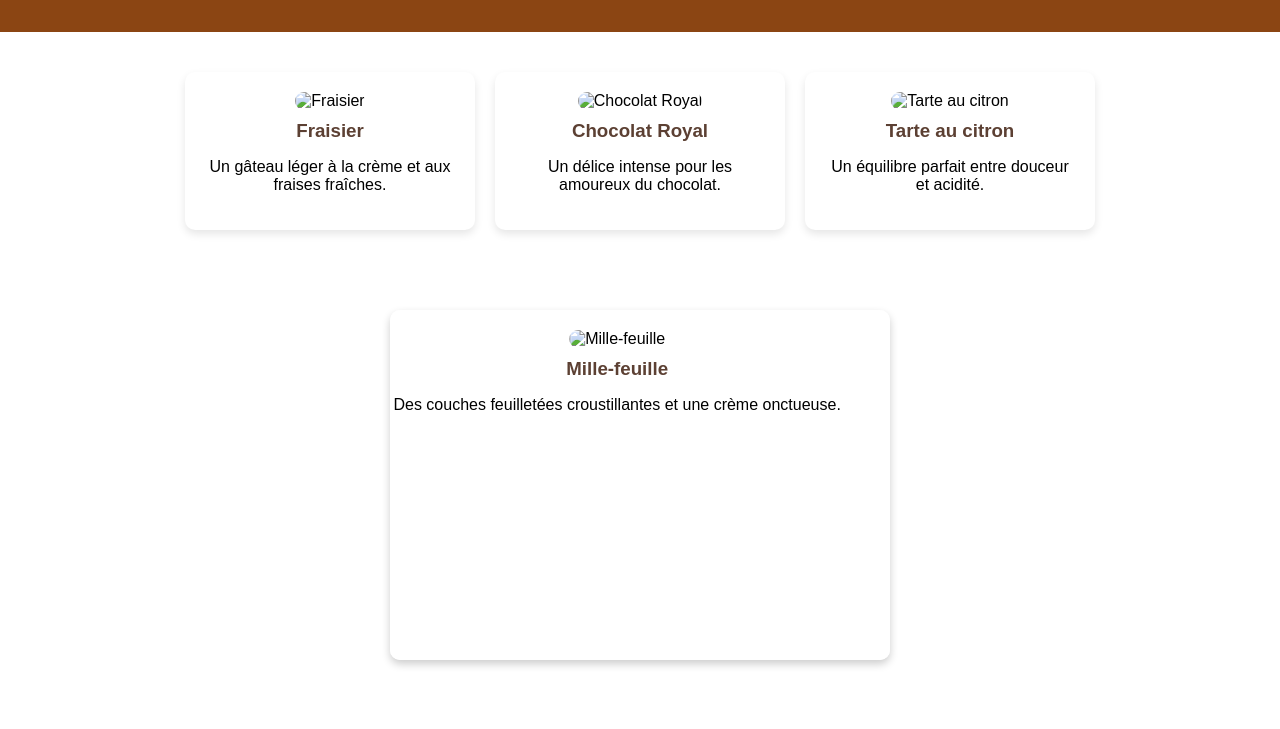
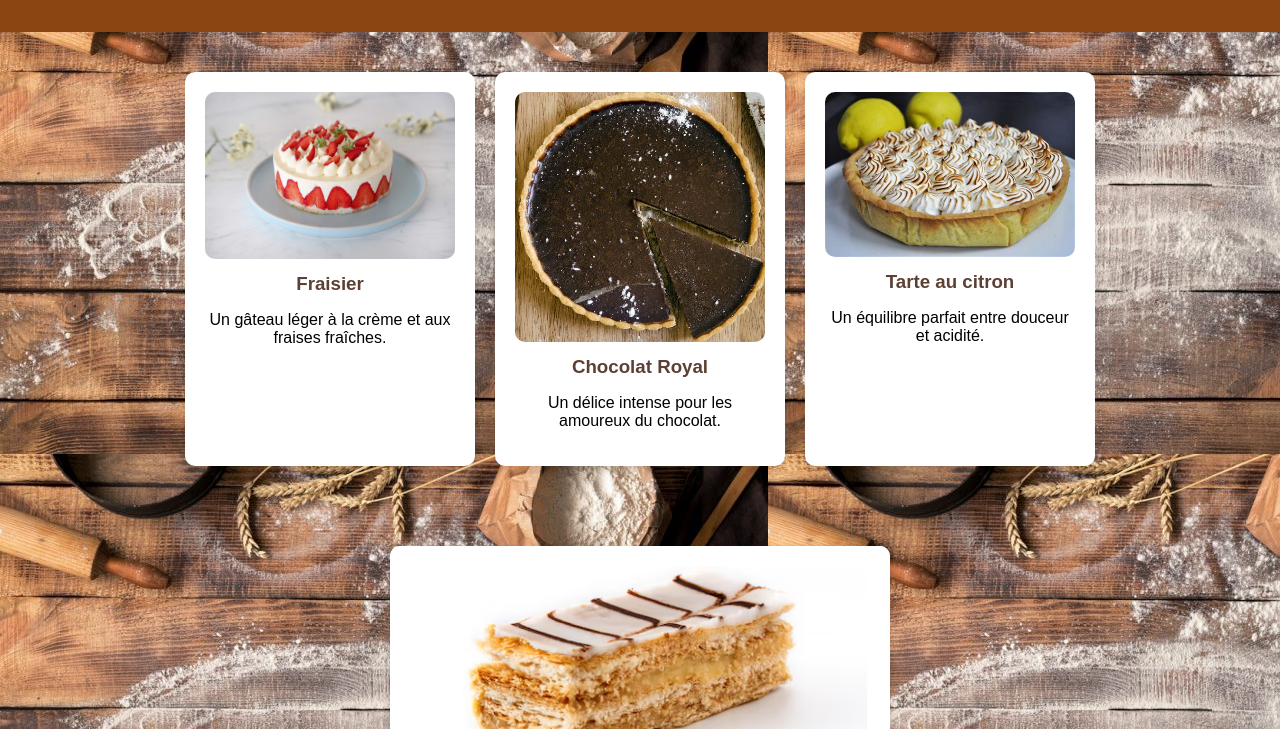
Before and after one commit to sekkaouimoez-a11y/Gateau, a plain HTML site: page Burger.html in a window 1280 px wide. Shown: the part 71-800 px from the top of the page. Drawn offline with Linux system fonts and the light colour scheme.

Commit message:
Update Burger.html

```diff
--- a/Burger.html
+++ b/Burger.html
@@ -6,7 +6,7 @@
     body {
       margin: 0;
       font-family: Arial, sans-serif;
-      background-image:url("images/farine.jpg")  ;
+      background-image:url("farine.jpg")  ;
       min-height: 100vh;
       display: flex;
       flex-direction: column;
@@ -102,21 +102,21 @@
   <section class="cakes">
     <!-- Fraisier -->
     <div class="cake">
-      <img src="images/fraisier.jpg" alt="Fraisier">
+      <img src="fraisier.jpg" alt="Fraisier">
       <h3>Fraisier</h3>
       <p>Un gâteau léger à la crème et aux fraises fraîches.</p>
     </div>
 
     <!-- Chocolat Royal -->
     <div class="cake">
-      <img src="images/choco.jpg" alt="Chocolat Royal">
+      <img src="choco.jpg" alt="Chocolat Royal">
       <h3>Chocolat Royal</h3>
       <p>Un délice intense pour les amoureux du chocolat.</p>
     </div>
 
     <!-- Tarte citron -->
     <div class="cake">
-      <img src="images/citron.jpg" alt="Tarte au citron">
+      <img src="citron.jpg" alt="Tarte au citron">
       <h3>Tarte au citron</h3>
       <p>Un équilibre parfait entre douceur et acidité.</p>
     </div>
@@ -126,13 +126,13 @@
     <div class="slides">
       <!-- Mille-feuille -->
       <div class="cake">
-        <img src="images/mille feuille.png" alt="Mille-feuille">
+        <img src="mille feuille.png" alt="Mille-feuille">
         <h3>Mille-feuille</h3>
         <p>Des couches feuilletées croustillantes et une crème onctueuse.</p>
       </div>
       <!-- Paris-Brest -->
       <div class="cake">
-        <img src="images/paris-brest.jpg" alt="Paris-Brest">
+        <img src="paris-brest.jpg" alt="Paris-Brest">
         <h3>Paris-Brest</h3>
         <p>Un dessert gourmand à la crème pralinée et pâte à choux.</p>
       </div>
```
